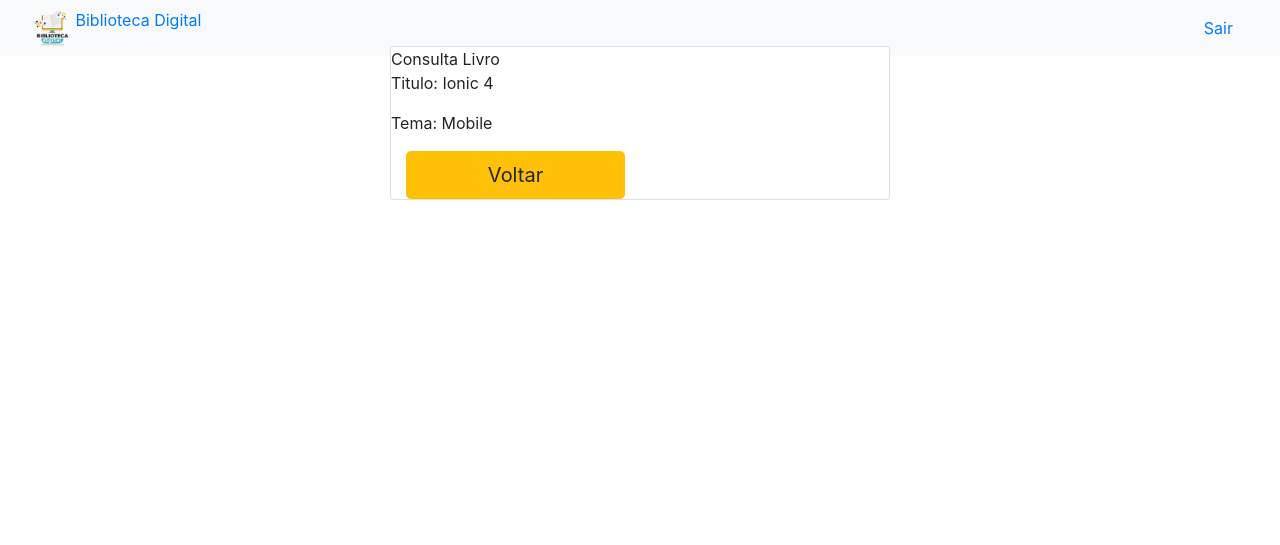
After one commit to ksanreis/spartalock, a PHP site: page /consultar_livro.php in a window 1280 px wide. The commit adds this page. Shown: the top 545 px of the page. Run offline with PHP 8.4, Linux system fonts and the light colour scheme; the visitor is signed in with stand-in values (Sample User, id 1).

Commit message:
Aula web I

```diff
--- /dev/null
+++ b/app_biblioteca/consultar_livro.php
@@ -0,0 +1,99 @@
+<?php
+require "menu.php";
+require "validar_acesso.php";
+?>
+<?php
+//arrays de pedir livros
+$livros = array();
+
+$arquivo = fopen('livros-pedidos.txt', 'r');
+//feof - testa pelo fim do arquivo, ou seja, ela percorre
+//o arquivo até encontrar o fim dele
+
+//fgets: Lê uma linha inteira de um ponteiro(cursor) de arquivo
+while (!feof($arquivo)) {
+  $registro = fgets($arquivo);
+  //echo $registro;
+  $livros[] = $registro;
+}
+
+/*echo "<pre>";
+print_r($livros);
+echo "</pre>";
+*/
+fclose($arquivo);
+
+//só para visualziar o array de chamados
+
+/*echo '<pre>';
+print_r($livros);
+echo '</pre>';*/
+?>
+
+<!DOCTYPE html>
+<html lang="en">
+
+<head>
+
+
+</head>
+<style>
+  .container {
+    width: 100vw;
+    height: 60vh;
+    /*background: #6C7A89;*/
+    display: flex;
+    flex-direction: row;
+    justify-content: center;
+    align-items: center
+  }
+
+  .box {
+    width: 500px;
+    height: 500px;
+    background: #fff;
+  }
+</style>
+
+<body>
+
+
+  <div class="container">
+    <div class="box">
+      <div class="card">
+        <div class=" card-content black-text">
+          <span class=" card-title">Consulta Livro</span>
+        </div>
+        <?php foreach ($livros as $livro) { ?>
+          <div class="card-action">
+
+            <div>
+              <?php $dados_livros = explode('#', $livro);
+              if (count($dados_livros) < 2) {
+                continue;
+              }
+              /*echo '<pre>';
+              print_r($chamado_dados);
+              echo '</pre>';*/
+              ?>
+              <!--<p>Titulo Livro</p>-->
+              <p> Titulo: <?php echo $dados_livros[0] ?> </p>
+            </div>
+            <div style="display:flex;">
+              <p> Tema: <?php echo $dados_livros[1] ?></p>
+            </div>
+          </div>
+        <?php } ?>
+
+      </div>
+      <div class="col-6">
+        <a class="btn btn-lg btn-warning btn-block" href="home.php">Voltar</a>
+      </div>
+    </div>
+  </div>
+
+
+
+</body>
+
+</html>
--- a/app_biblioteca/home.php
+++ b/app_biblioteca/home.php
@@ -40,13 +40,13 @@ require "validar_acesso.php";
 
         </div>
         <div class="card-action">
-          <a href="pegar_livro.php">
+          <a href="pedir_livro.php">
             <img src="livro.svg" width="50px" height="50px" />
             Pedir Livro
           </a>
         </div>
         <div class="card-action">
-          <a href="consulta_livro.php">
+          <a href="consultar_livro.php">
             <img src="historico.svg" width="50px" height="50px" />
             Consultar Livro
           </a>
--- a/app_biblioteca/livros-pedidos.txt
+++ b/app_biblioteca/livros-pedidos.txt
@@ -1,3 +1,2 @@
-MongoDB#Infraestrutura
+
 Ionic 4#Mobile
-A Jornada do empreendedor#Business
--- a/app_biblioteca/login.php
+++ b/app_biblioteca/login.php
@@ -1,5 +1,5 @@
 <?php
-//startar a sessão deve ficar antes de
+//inicia a sessão deve ficar antes de
 //qualquer impressão de dados no navegador (echo)
 session_start();
 $usuario_auten = false;
@@ -17,7 +17,7 @@ foreach ($usuarios as $user) {
     $usuario_auten = true;
   }
 }
-
+//header () é usado para enviar um cabeçalho HTTP bruto
 if ($usuario_auten) {
   $_SESSION['autenticado'] = 'SIM';
   header('Location:home.php');
```
Also changed, not shown: app_biblioteca/pedir_livro.php (added, +80 -0 lines), app_biblioteca/registrar_livro.php (added, +15 -0 lines).
